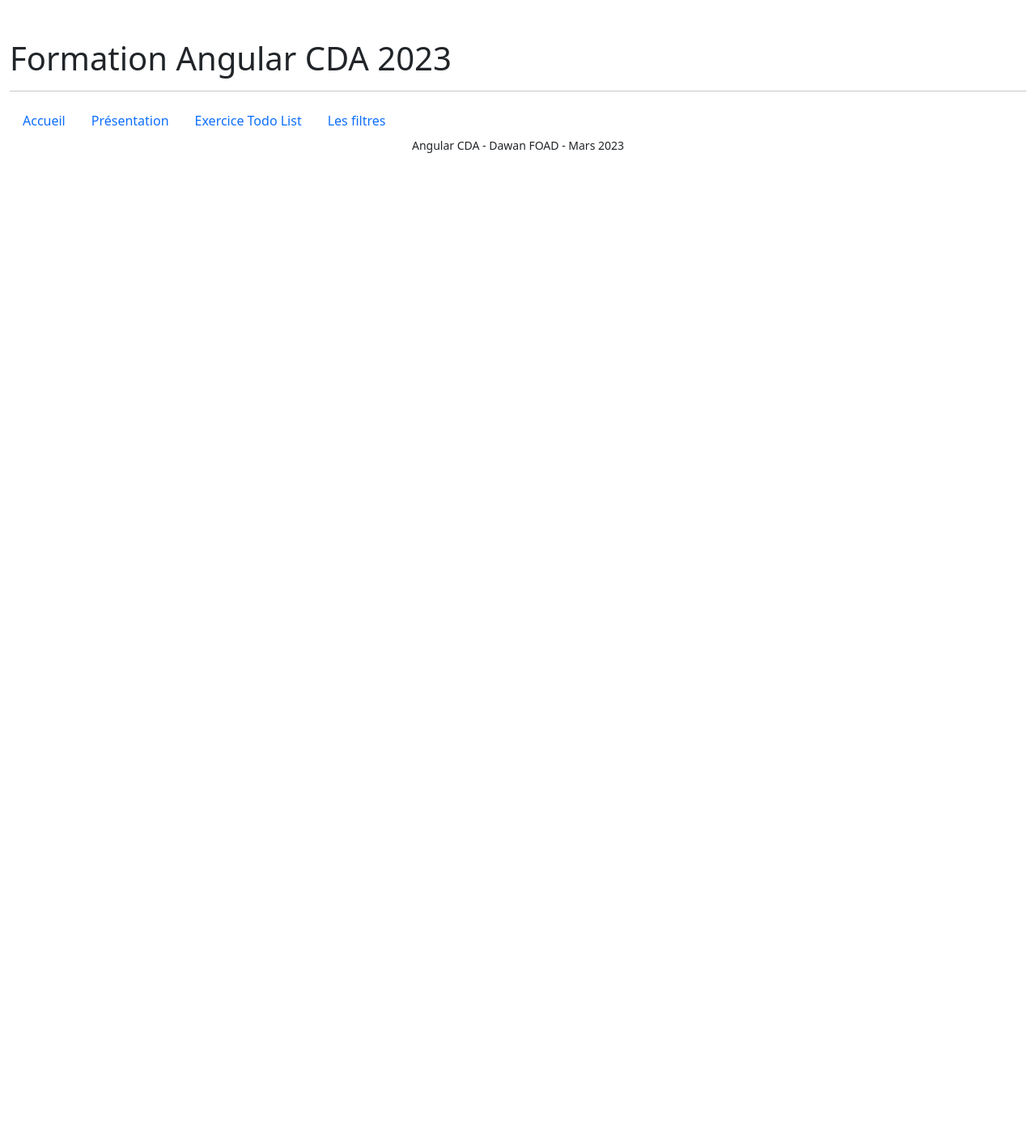
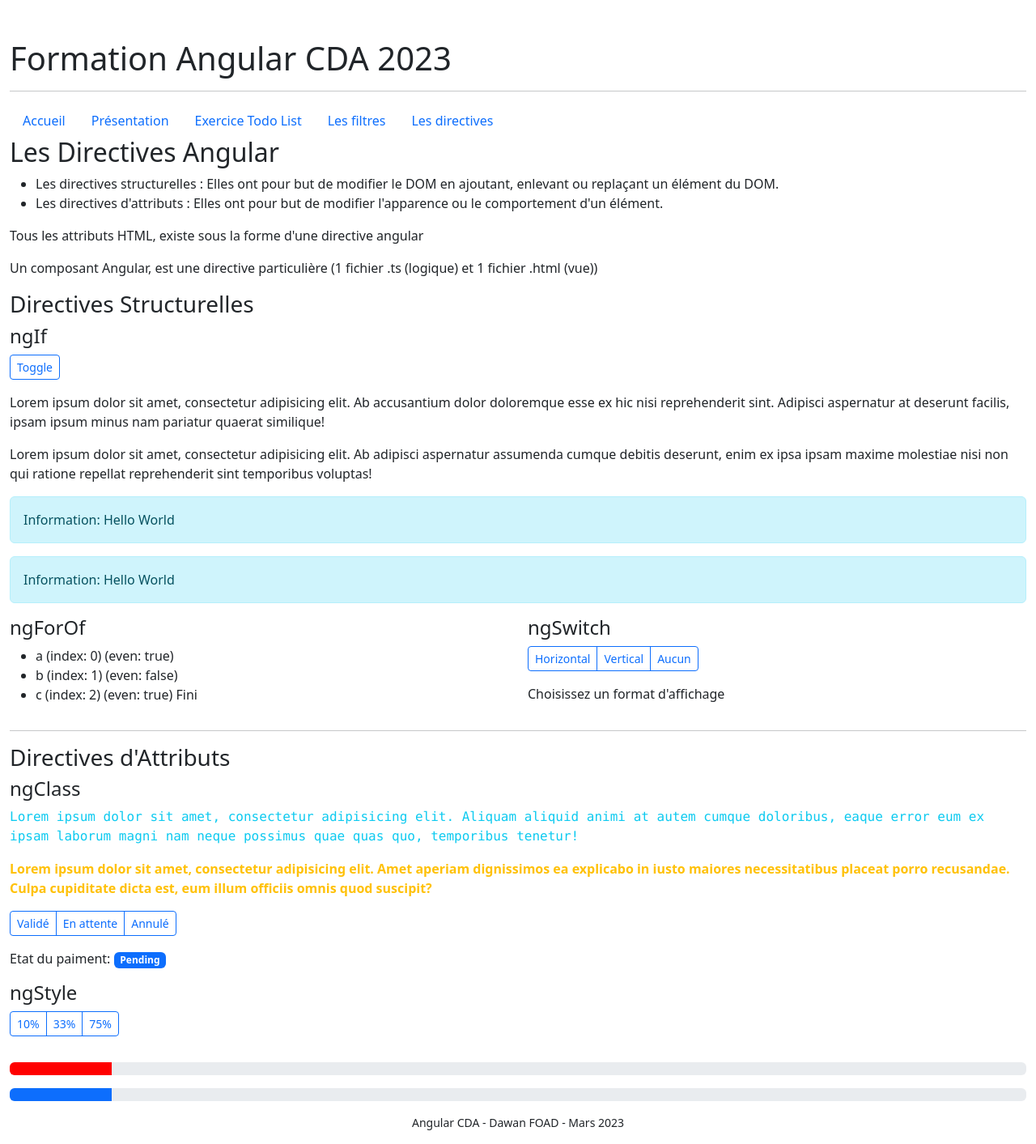
Before and after one commit to ToNnNo/AngularCDA2023W11, an Angular app: page /directives in a window 1280 px wide. Before the commit this address led to /. Shown: the whole page at 81% size. Before the commit the page ends 800 px from the top, so only its background shows below. Built offline with nearby package versions, Linux system fonts and the light colour scheme.

Commit message:
les directives

```diff
--- a/src/app/app-routing.module.ts
+++ b/src/app/app-routing.module.ts
@@ -5,12 +5,14 @@
 import {PresentationComponent} from "./components/presentation/presentation.component";
 import {TodolistComponent} from "./components/todolist/todolist.component";
 import {FiltersComponent} from "./components/filters/filters.component";
+import {DirectiveComponent} from "./components/directive/directive.component";
 
 const routes: Routes = [
   { path: "", component: HomeComponent, title: "Accueil" },
   { path: "presentation", component: PresentationComponent, title: "Présentation" },
   { path: "todo", component: TodolistComponent, title: "Todo List" },
   { path: "filters", component: FiltersComponent, title: "Les filtres" },
+  { path: "directives", component: DirectiveComponent, title: "Les directives" },
 ];
 
 @NgModule({
--- a/src/app/app.component.html
+++ b/src/app/app.component.html
@@ -8,6 +8,7 @@
     <a class="nav-link" routerLink="/presentation">Présentation</a>
     <a class="nav-link" routerLink="/todo">Exercice Todo List</a>
     <a class="nav-link" routerLink="/filters">Les filtres</a>
+    <a class="nav-link" routerLink="/directives">Les directives</a>
   </nav>
   <main>
     <router-outlet></router-outlet>
--- a/src/app/app.module.ts
+++ b/src/app/app.module.ts
@@ -8,6 +8,8 @@
 import { TodolistComponent } from './components/todolist/todolist.component';
 import { HomeComponent } from './components/home/home.component';
 import { FiltersComponent } from './components/filters/filters.component';
+import { DirectiveComponent } from './components/directive/directive.component';
+import { LocaleComponent } from './components/locale/locale.component';
 
 @NgModule({
   declarations: [
@@ -15,7 +17,9 @@
     PresentationComponent,
     TodolistComponent,
     HomeComponent,
-    FiltersComponent
+    FiltersComponent,
+    DirectiveComponent,
+    LocaleComponent
   ],
   imports: [
     BrowserModule,
--- /dev/null
+++ b/src/app/components/directive/directive.component.html
@@ -0,0 +1,147 @@
+<header>
+  <h2>Les Directives Angular</h2>
+</header>
+
+<ul>
+  <li>Les directives structurelles : Elles ont pour but de modifier le DOM en ajoutant,
+    enlevant ou replaçant un élément du DOM.
+  </li>
+
+  <li>Les directives d'attributs : Elles ont pour but de modifier l'apparence ou le
+    comportement d'un élément.
+  </li>
+</ul>
+
+<p>Tous les attributs HTML, existe sous la forme d'une directive angular</p>
+<p>Un composant Angular, est une directive particulière (1 fichier .ts (logique) et 1 fichier .html (vue))</p>
+
+<section class="row">
+  <h3>Directives Structurelles</h3>
+
+  <article>
+    <h4>ngIf</h4>
+
+    <button class="btn btn-outline-primary btn-sm mb-3" (click)="display = !display"> Toggle</button>
+
+    <!-- p>lorem -->
+    <p *ngIf="display">Lorem ipsum dolor sit amet, consectetur adipisicing elit. Ab accusantium dolor doloremque esse ex
+      hic nisi
+      reprehenderit sint. Adipisci aspernatur at deserunt facilis, ipsam ipsum minus nam pariatur quaerat similique!</p>
+
+    <p *ngIf="display; else sinon">Lorem ipsum dolor sit amet, consectetur adipisicing elit. Ab adipisci aspernatur
+      assumenda cumque debitis
+      deserunt, enim ex ipsa ipsam maxime molestiae nisi non qui ratione repellat reprehenderit sint temporibus
+      voluptas!</p>
+
+    <ng-template #sinon>
+      <p>Lorem ipsum dolor sit amet, [...] sint temporibus voluptas!</p>
+    </ng-template>
+
+    <div class="alert alert-info" *ngIf="information() as message">
+      Information: {{ message }}
+    </div>
+
+    <div class="alert alert-info" *ngIf="information(); let message">
+      Information: {{ message }}
+    </div>
+
+  </article>
+
+  <article class="col">
+    <h4>ngForOf</h4>
+
+    <ul><!-- even/odd - first/last -->
+      <li *ngFor="let letter of ['a', 'b', 'c']; index as index; even as even; last as last">
+        {{ letter }} (index: {{index}}) (even: {{even}}) {{ last ? 'Fini' : '' }}
+      </li>
+    </ul>
+
+  </article>
+
+  <article class="col">
+    <h4>ngSwitch</h4>
+
+    <div class="btn-group btn-group-sm mb-3">
+      <button class="btn btn-outline-primary" (click)="orientation = 'horizontal'"> Horizontal</button>
+      <button class="btn btn-outline-primary" (click)="orientation = 'vertical'"> Vertical</button>
+      <button class="btn btn-outline-primary" (click)="orientation = undefined"> Aucun</button>
+    </div>
+
+    <div [ngSwitch]="orientation">
+
+      <!-- ul.list-unstyled>li*5>{Element $} -->
+      <ul class="list-unstyled" *ngSwitchCase=" 'vertical' ">
+        <li>Element 1</li>
+        <li>Element 2</li>
+        <li>Element 3</li>
+        <li>Element 4</li>
+        <li>Element 5</li>
+      </ul>
+
+      <!-- ul.list-inline>li.list-inline-item*5>{Element $} -->
+      <ul class="list-inline" *ngSwitchCase=" 'horizontal' ">
+        <li class="list-inline-item">Element 1</li>
+        <li class="list-inline-item">Element 2</li>
+        <li class="list-inline-item">Element 3</li>
+        <li class="list-inline-item">Element 4</li>
+        <li class="list-inline-item">Element 5</li>
+      </ul>
+
+      <p *ngSwitchDefault>Choisissez un format d'affichage</p>
+    </div>
+
+  </article>
+
+</section>
+
+<hr/>
+
+<section>
+  <h3>Directives d'Attributs</h3>
+
+  <article>
+    <h4>ngClass</h4>
+
+    <p [ngClass]=" 'text-info font-monospace' ">Lorem ipsum dolor sit amet, consectetur adipisicing elit. Aliquam
+      aliquid animi at autem cumque doloribus, eaque error eum ex ipsam laborum magni nam neque possimus quae quas quo,
+      temporibus tenetur!</p>
+
+    <p [ngClass]=" ['text-warning', 'fw-bold'] ">Lorem ipsum dolor sit amet, consectetur adipisicing elit. Amet aperiam
+      dignissimos ea explicabo in iusto maiores necessitatibus placeat porro recusandae. Culpa cupiditate dicta est, eum
+      illum officiis omnis quod suscipit?</p>
+
+    <div class="btn-group btn-group-sm mb-3">
+      <button class="btn btn-outline-primary" (click)="payment = 'done'"> Validé</button>
+      <button class="btn btn-outline-primary" (click)="payment = 'pending'"> En attente</button>
+      <button class="btn btn-outline-primary" (click)="payment = 'cancel'"> Annulé</button>
+    </div>
+
+    <p>Etat du paiment:
+      <span class="badge" [ngClass]="{
+        'text-bg-primary': payment == 'pending',
+        'text-bg-success': payment == 'done',
+        'text-bg-danger': payment == 'cancel'
+      }">{{ payment | titlecase }}</span>
+    </p>
+  </article>
+
+  <article>
+    <h4>ngStyle</h4>
+
+    <div class="btn-group btn-group-sm mb-3">
+      <button class="btn btn-outline-primary" (click)="progress=10;bgcolor='red'"> 10%</button>
+      <button class="btn btn-outline-primary" (click)="progress=33;bgcolor='orange'"> 33%</button>
+      <button class="btn btn-outline-primary" (click)="progress=75;bgcolor='limegreen'"> 75%</button>
+    </div>
+
+    <div class="progress my-3">
+      <div class="progress-bar" [ngStyle]=" { 'width': progress+'%', 'backgroundColor': bgcolor } "></div>
+    </div>
+
+    <div class="progress my-3" role="progressbar" aria-valuemin="0" aria-valuemax="100" [attr.aria-valuenow]="progress">
+      <div class="progress-bar" [style.width]="progress+'%'"></div>
+    </div>
+
+  </article>
+
+</section>
--- /dev/null
+++ b/src/app/components/directive/directive.component.ts
@@ -0,0 +1,27 @@
+import { Component } from '@angular/core';
+
+@Component({
+  selector: 'app-directive',
+  templateUrl: './directive.component.html',
+  styleUrls: ['./directive.component.css']
+})
+export class DirectiveComponent {
+
+  display = true;
+
+  orientation?: string;
+
+  payment = 'pending';
+
+  progress = 10;
+  bgcolor = 'red';
+
+  public information(): string|null {
+    if(!this.display) {
+      return null;
+    }
+
+    return "Hello World";
+  }
+
+}
--- /dev/null
+++ b/src/app/components/locale/locale.component.html
@@ -0,0 +1 @@
+<p>locale works!</p>
```
Also changed, not shown: src/app/components/locale/locale.component.ts (added, +10 -0 lines), src/app/components/directive/directive.component.css (added), src/app/components/locale/locale.component.css (added), 2 other files (tests, documents, lock files or other folders).
